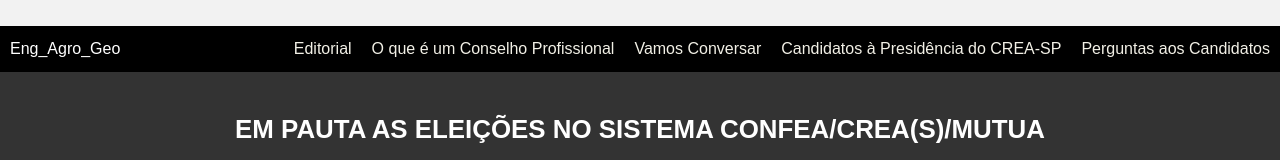
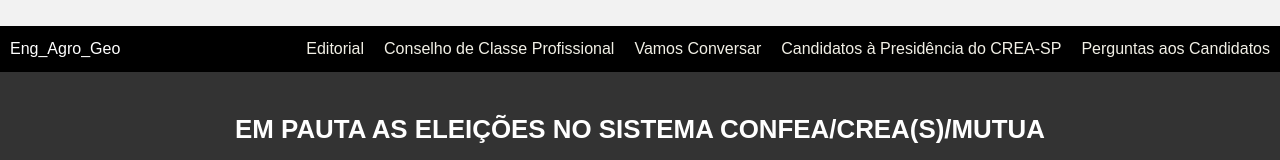
Before and after one commit to EngAgroGeo/Eleicoes_2023, a plain HTML site: page perguntas.html in a window 1280 px wide. Shown: the top 160 px of the page. Drawn offline with Linux system fonts and the light colour scheme.

Commit message:
perguntas.html

```diff
--- a/perguntas.html
+++ b/perguntas.html
@@ -173,7 +173,7 @@
         <div class="logo">Eng_Agro_Geo</div>
         <ul class="tabs">
             <li class="tab"><a href="index.html" class="tab-link">Editorial</a></li>
-            <li class="tab"><a href="conselho.html" class="tab-link">O que é um Conselho Profissional</a></li> <!-- Nova aba -->
+            <li class="tab"><a href="conselho.html" class="tab-link">Conselho de Classe Profissional</a></li> <!-- Nova aba -->
             <li class="tab"><a href="informe.html" class="tab-link">Vamos Conversar</a></li> <!-- Nova aba -->
             <li class="tab"><a href="candidatos.html" class="tab-link">Candidatos à Presidência do CREA-SP</a></li>
             <li class="tab"><a href="perguntas.html" class="tab-link">Perguntas aos Candidatos</a></li>
```
